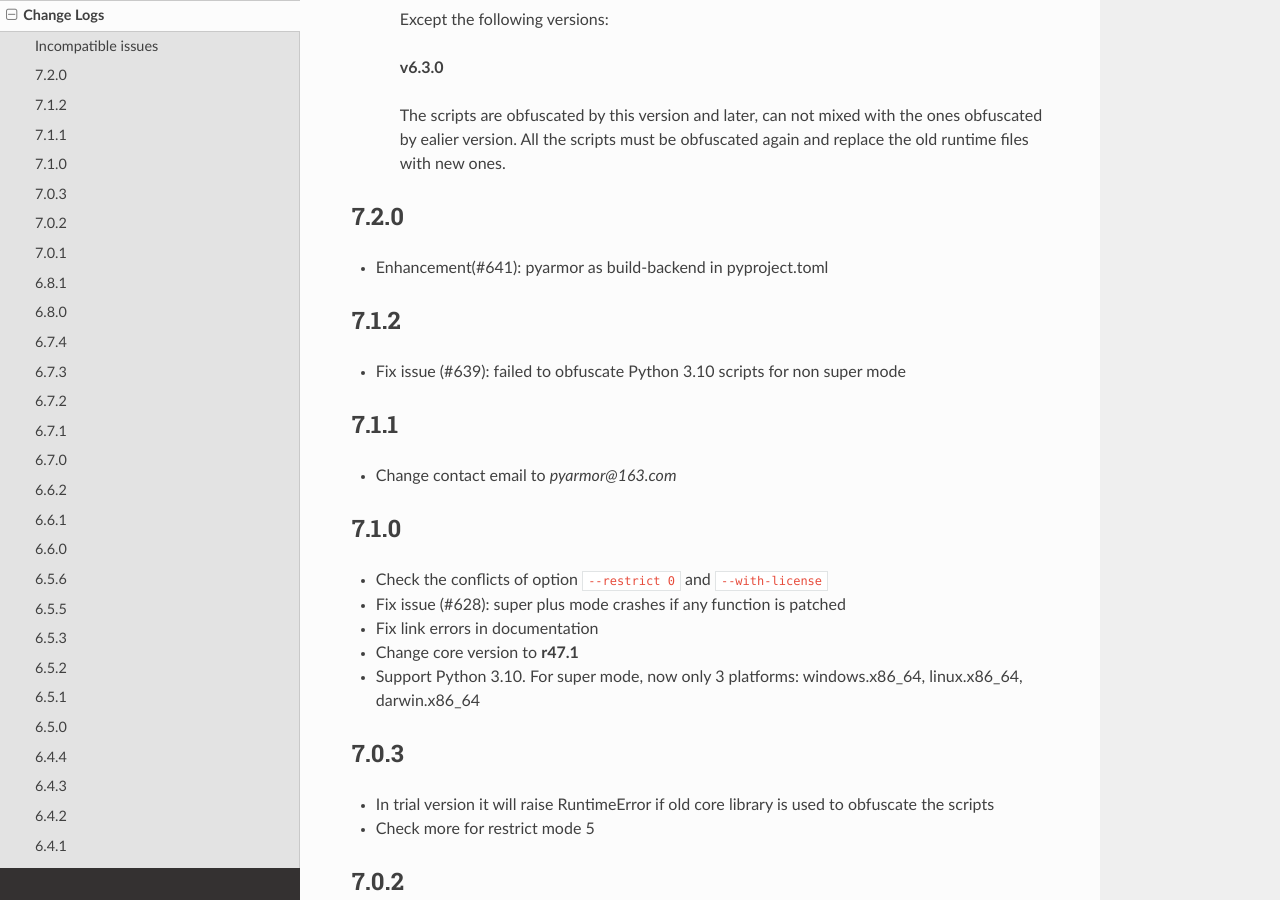
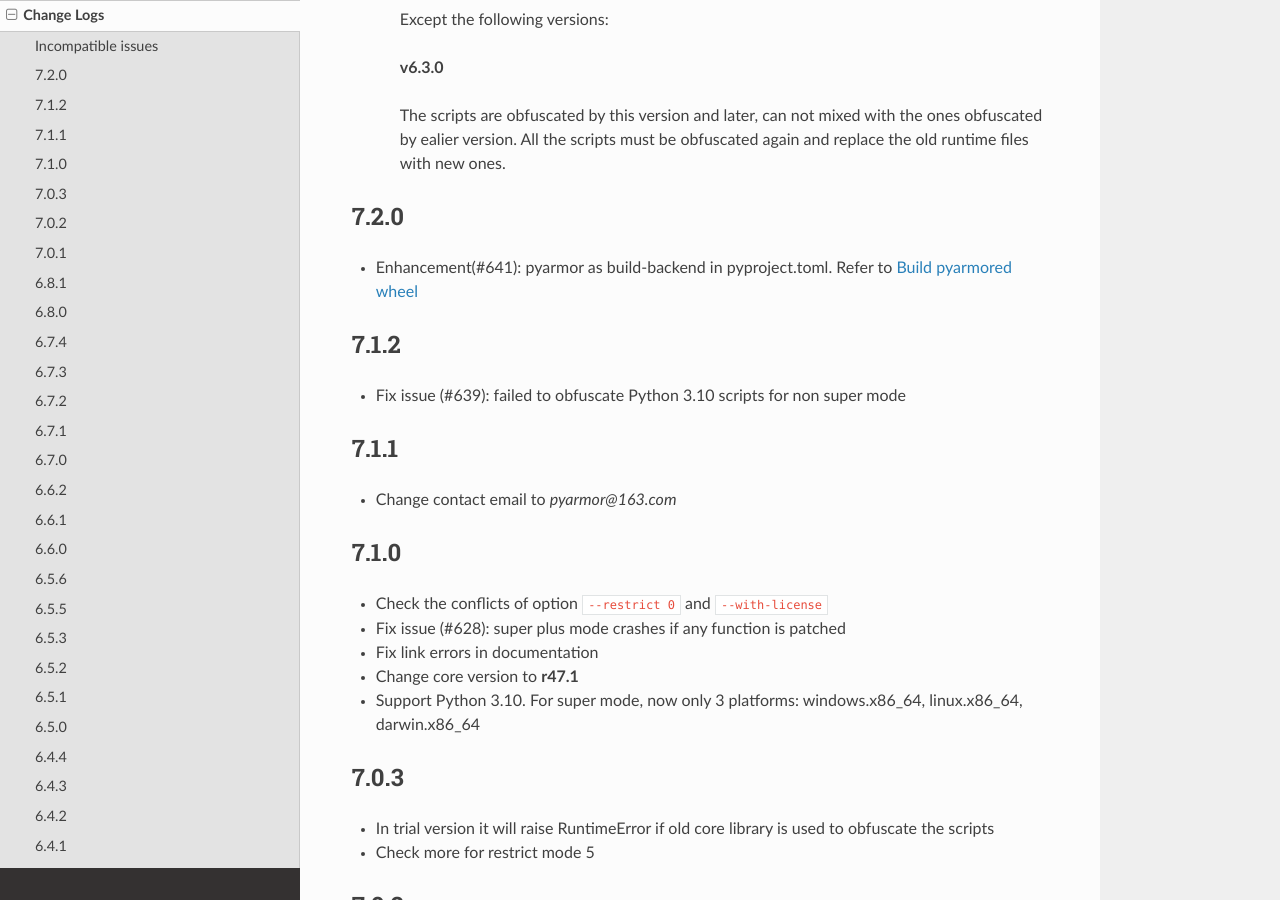
Before and after one commit to dashingsoft/pyarmor, a Sphinx documentation site: the page built from docs/change-logs.rst, in a window 1280 px wide and 900 px high, scrolled down 582 px. Built offline with Sphinx 7.4.7 and the Read the Docs theme 2.0.0, drawn with Linux system fonts in a browser that asks for light colours.

Commit message:
Refine change log

```diff
--- a/docs/change-logs.rst
+++ b/docs/change-logs.rst
@@ -44,7 +44,8 @@
 
 7.2.0
 -----
-* Enhancement(#641): pyarmor as build-backend in pyproject.toml
+* Enhancement(#641): pyarmor as build-backend in pyproject.toml. Refer
+  to :ref:`Build pyarmored wheel`
 
 7.1.2
 -----
```
